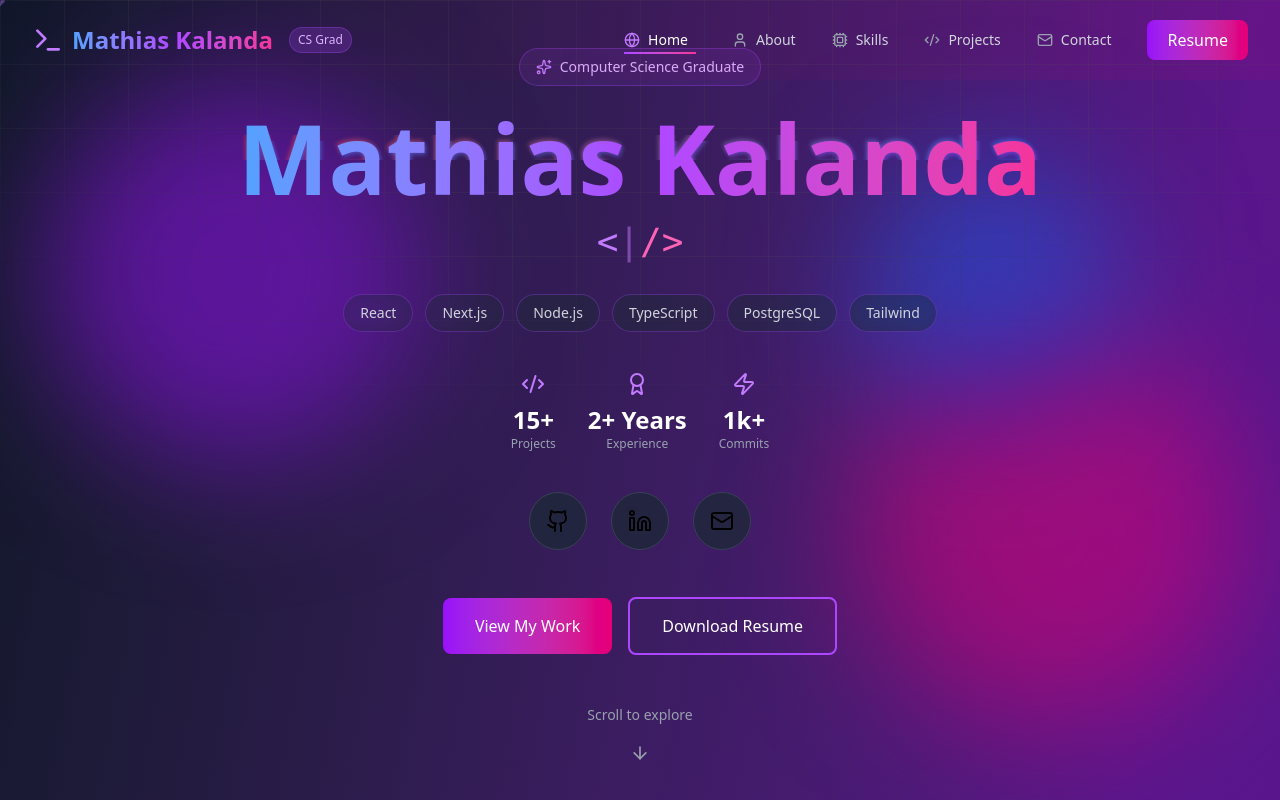
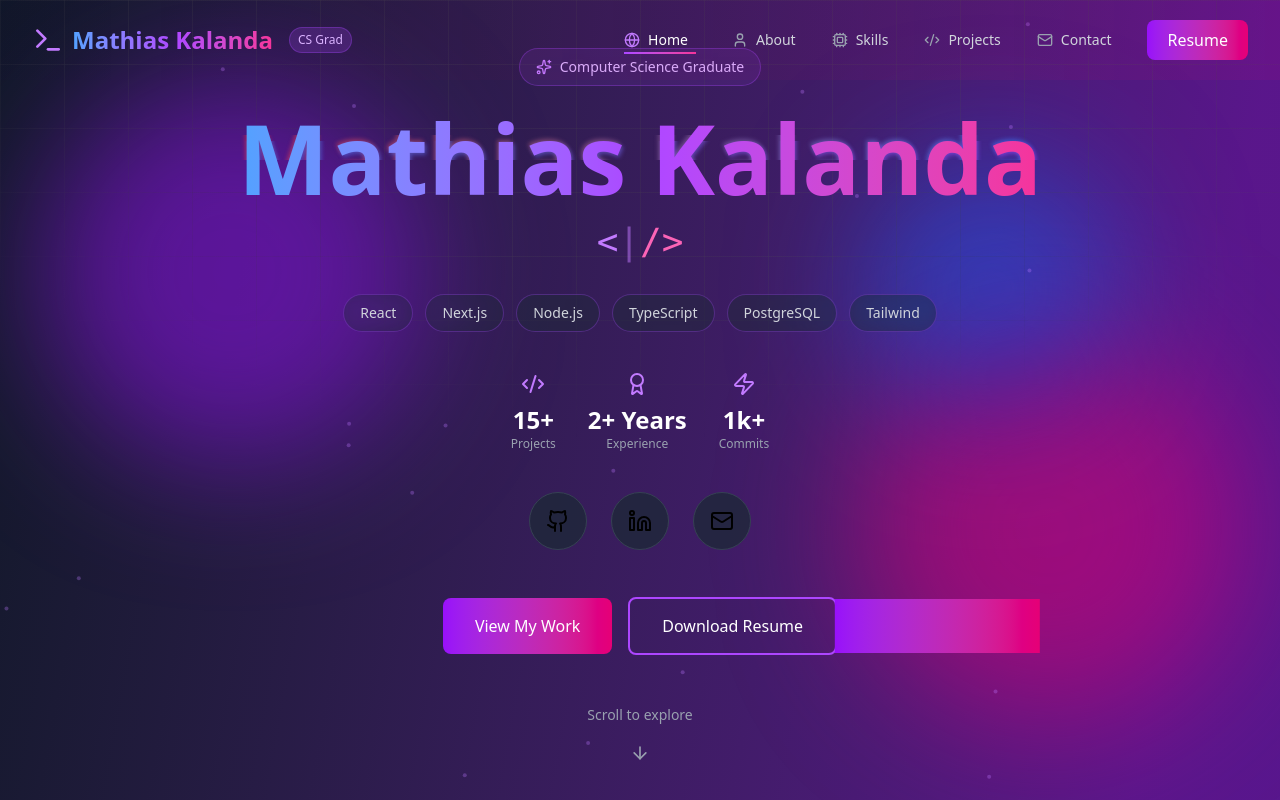
Before and after one commit to MathiasKalanda/mathiaskalanda, a Next.js app: page / in a window 1280 px wide. Shown: the top 800 px of the page. Built offline with nearby package versions, Linux system fonts and the light colour scheme.

Commit message:
window mounting nissues 2

```diff
--- a/src/app/components/sections/Hero.jsx
+++ b/src/app/components/sections/Hero.jsx
@@ -17,11 +17,34 @@ import { useEffect, useState, useRef } from "react";
 export default function Hero() {
   const [mousePosition, setMousePosition] = useState({ x: 0, y: 0 });
   const [typedText, setTypedText] = useState("");
+  const [mounted, setMounted] = useState(false);
+  const [particles, setParticles] = useState([]);
   const fullText = "Full Stack Developer";
   const containerRef = useRef(null);
 
+  // Set mounted state
+  useEffect(() => {
+    setMounted(true);
+  }, []);
+
+  // Initialize particles only on client
+  useEffect(() => {
+    if (typeof window === "undefined") return;
+
+    // Generate random particles
+    const newParticles = [...Array(20)].map((_, i) => ({
+      id: i,
+      x: Math.random() * window.innerWidth,
+      y: Math.random() * window.innerHeight,
+      duration: Math.random() * 10 + 10,
+    }));
+    setParticles(newParticles);
+  }, []);
+
   // Mouse move effect for parallax
   useEffect(() => {
+    if (typeof window === "undefined") return;
+
     const handleMouseMove = (e) => {
       if (containerRef.current) {
         const { clientX, clientY } = e;
@@ -55,6 +78,11 @@ export default function Hero() {
 
     return () => clearInterval(typing);
   }, []);
+
+  // Don't render anything until mounted
+  if (!mounted) {
+    return null;
+  }
 
   return (
     <section
@@ -93,20 +121,20 @@ export default function Hero() {
 
       {/* Floating particles */}
       <div className="absolute inset-0 overflow-hidden">
-        {[...Array(20)].map((_, i) => (
+        {particles.map((particle) => (
           <motion.div
-            key={i}
+            key={particle.id}
             className="absolute w-1 h-1 bg-purple-400/30 rounded-full"
-            initial={{
-              x: Math.random() * window.innerWidth,
-              y: Math.random() * window.innerHeight,
+            style={{
+              left: particle.x,
+              top: particle.y,
             }}
             animate={{
               y: [null, -30, 30, -30],
               x: [null, 30, -30, 30],
             }}
             transition={{
-              duration: Math.random() * 10 + 10,
+              duration: particle.duration,
               repeat: Infinity,
               ease: "linear",
             }}
@@ -296,13 +324,13 @@ export default function Hero() {
               <span className="relative z-10">Download Resume</span>
 
               {/* Sliding overlay - covers button on hover */}
-              {/* <motion.div
+              <motion.div
                 className="absolute inset-0 bg-gradient-to-r from-purple-600 to-pink-600"
-                initial={{ x: "100%" }} // Start hidden on the right
-                whileHover={{ x: 0 }} // Slide in from right on hover
+                initial={{ x: "100%" }}
+                whileHover={{ x: 0 }}
                 transition={{ duration: 0.3 }}
                 style={{ zIndex: 5 }}
-              /> */}
+              />
 
               {/* Text appears above overlay on hover */}
               <span className="absolute inset-0 flex items-center justify-center z-20 text-white opacity-0 group-hover:opacity-100 transition-opacity duration-300">
```
